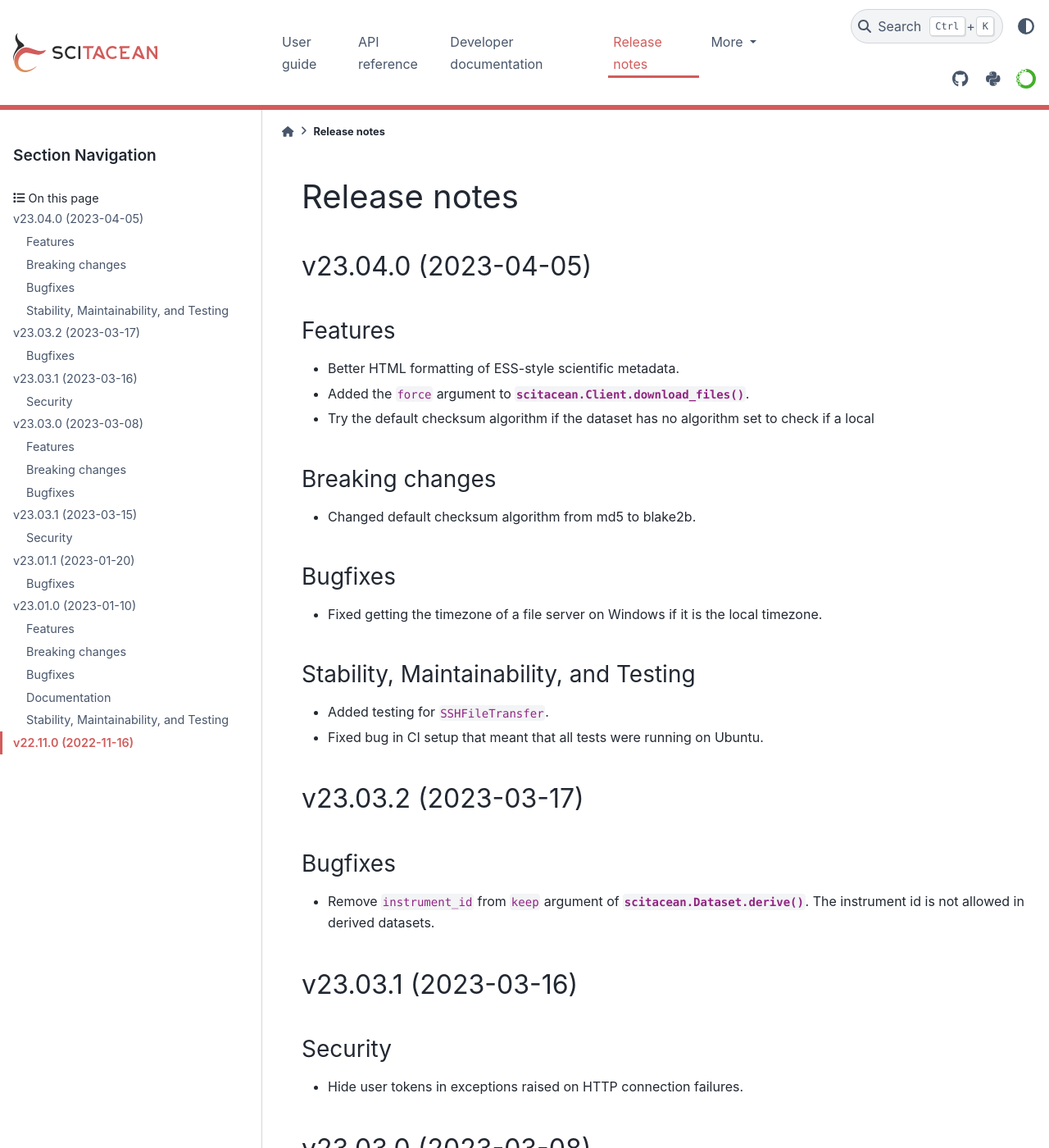
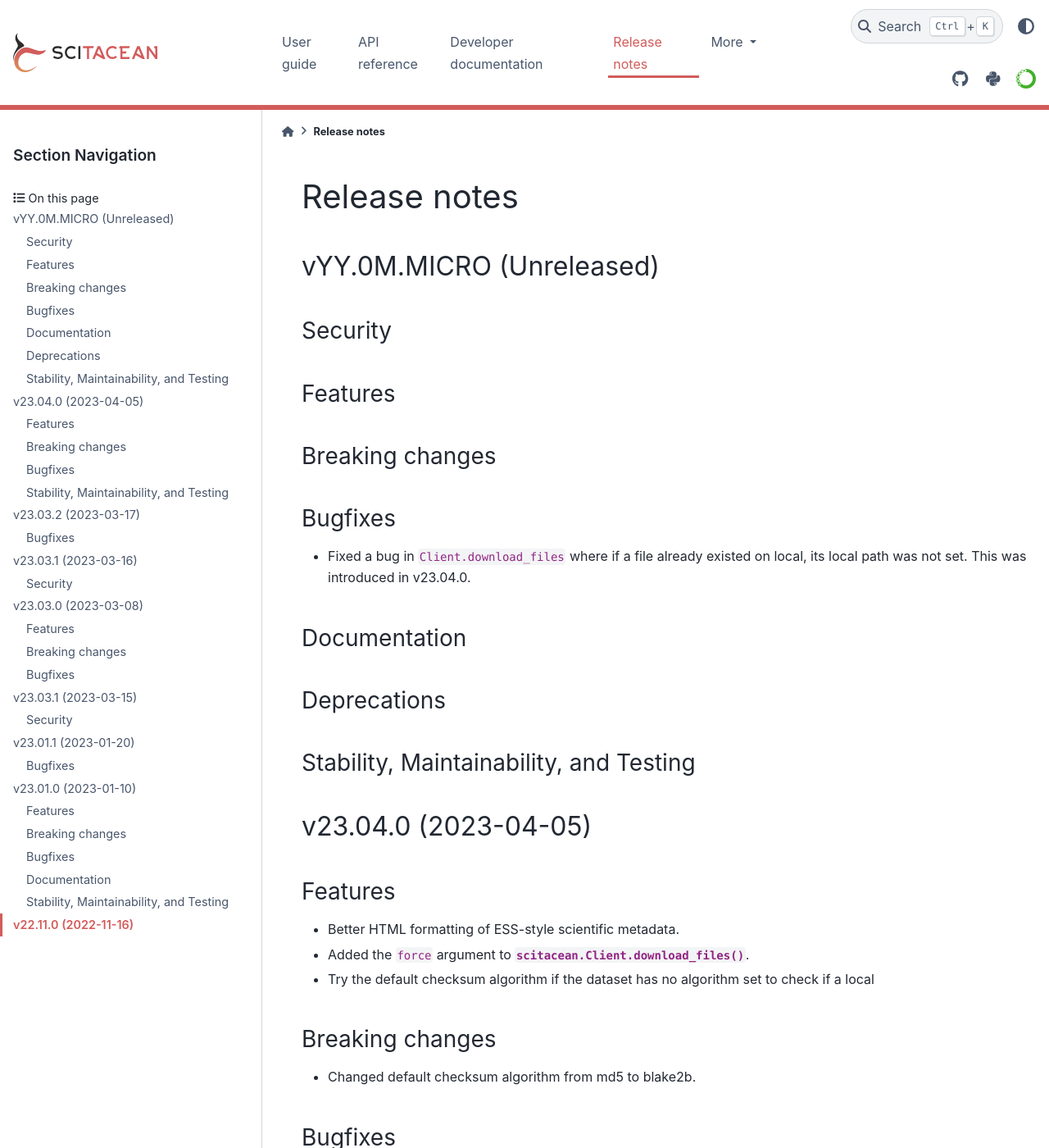
Before and after one commit to SciCatProject/scitacean, a Sphinx documentation site: the page built from docs/release-notes.rst, in a window 1280 px wide and 1400 px high. Shown: the whole window at 82% size. Built offline with Sphinx 7.4.7 and the PyData theme 0.15.4, drawn with Linux system fonts in a browser that asks for light colours; the version number could not be read and is left out.

Commit message:
Set local path also when file is already on local

```diff
--- a/docs/release-notes.rst
+++ b/docs/release-notes.rst
@@ -31,6 +31,32 @@ Release notes
 
    Stability, Maintainability, and Testing
    ~~~~~~~~~~~~~~~~~~~~~~~~~~~~~~~~~~~~~~~
+
+vYY.0M.MICRO (Unreleased)
+-------------------------
+
+Security
+~~~~~~~~
+
+Features
+~~~~~~~~
+
+Breaking changes
+~~~~~~~~~~~~~~~~
+
+Bugfixes
+~~~~~~~~
+
+* Fixed a bug in ``Client.download_files`` where if a file already existed on local, its local path was not set. This was introduced in v23.04.0.
+
+Documentation
+~~~~~~~~~~~~~
+
+Deprecations
+~~~~~~~~~~~~
+
+Stability, Maintainability, and Testing
+~~~~~~~~~~~~~~~~~~~~~~~~~~~~~~~~~~~~~~~
 
 v23.04.0 (2023-04-05)
 ---------------------
```
Also changed, not shown: 2 other files.
